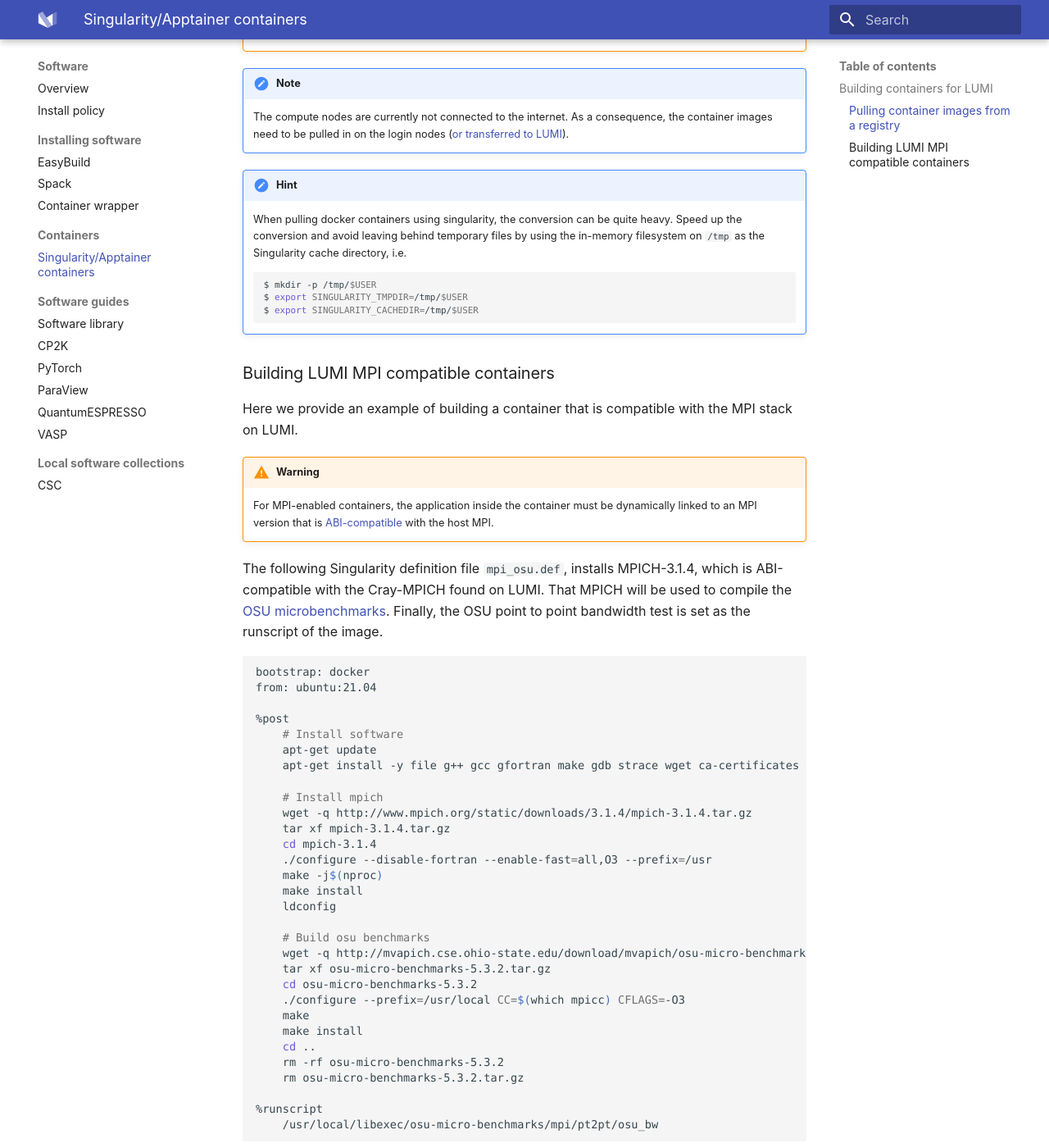
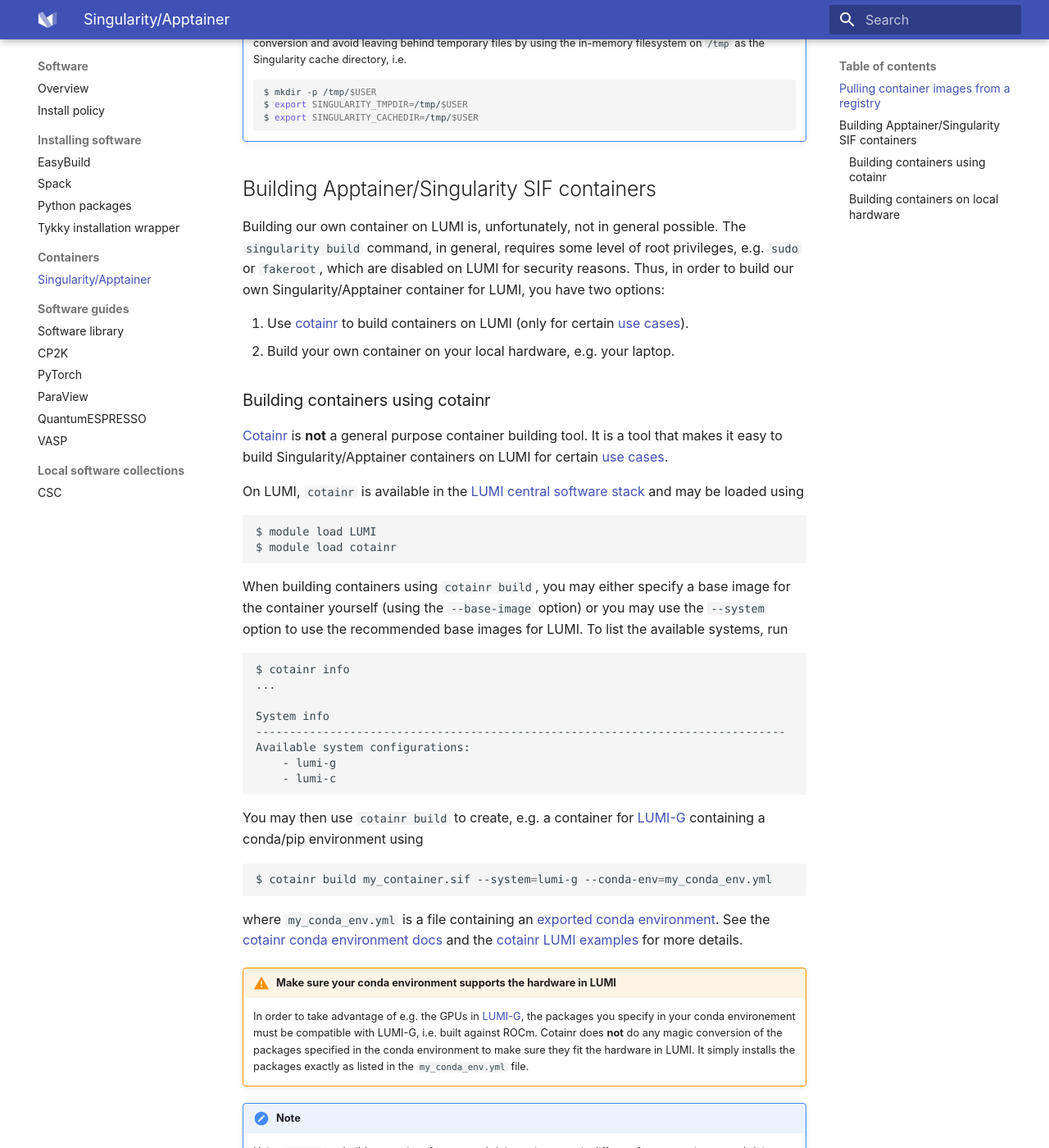
Before and after one commit to Lumi-supercomputer/lumi-userguide, an MkDocs documentation site: the page built from docs/software/containers/singularity.md, in a window 1280 px wide and 1400 px high, scrolled down 1273 px. Shown: the whole window at 82% size. Built offline with MkDocs 1.6.1 and Material for MkDocs 9.7.7, drawn with Linux system fonts in a browser that asks for light colours; some of the changed text lies outside the part shown.

Commit message:
Added description of cotainr to singularity docs.

````diff
--- a/docs/software/containers/singularity.md
+++ b/docs/software/containers/singularity.md
@@ -1,16 +1,28 @@
-# Singularity/Apptainer containers
+# Singularity/Apptainer
 
-[singularityce]: https://docs.sylabs.io/guides/latest/user-guide/
 [apptainer]: http://apptainer.org/docs/user/main/index.html
+[conda-env]: https://conda.io/projects/conda/en/latest/user-guide/tasks/manage-environments.html#sharing-an-environment
+[cotainr]: https://cotainr.readthedocs.io/en/stable/
+[cotainr-conda-env]: https://cotainr.readthedocs.io/en/stable/user_guide/conda_env.html#conda-environments
+[cotainr-lumi-examples]: https://github.com/DeiC-HPC/cotainr/tree/main/examples/LUM
+[cotainr-usecases]: https://cotainr.readthedocs.io/en/stable/user_guide/index.html#use-cases
 [dockerhub]: https://hub.docker.com/
+[docker-wiki]: https://en.wikipedia.org/wiki/Docker_(software)
 [infinity-hub]: https://www.amd.com/en/technologies/infinity-hub
 [mpich-abi]: https://www.mpich.org/abi/
 [osu-benchmark]: https://mvapich.cse.ohio-state.edu/benchmarks/
-[docker-wiki]: https://en.wikipedia.org/wiki/Docker_(software)
+[singularityce]: https://docs.sylabs.io/guides/latest/user-guide/
+[singularity-def-file]: https://docs.sylabs.io/guides/latest/user-guide/definition_files.html
+[tykky-cotainr-diff]: https://github.com/DeiC-HPC/cotainr/issues/37
+
 [container-jobs]: ../../runjobs/scheduled-jobs/container-jobs.md
+[container-wrapper]: ../installing/container-wrapper.md
+[copying-files]: ../../firststeps/movingdata.md
 [easybuild]: ../../software/installing/easybuild.md
+[lumi-g]: ../../hardware/lumig.md
+[lumi-software-stack]: ../../runjobs/lumi_env/softwarestacks.md
+[python-packages]: ../installing/python.md
 [spack]: ../../software/installing/spack.md
-[copying-files]: ../../firststeps/movingdata.md
 
 We support [Singularity][singularityce]/[Apptainer][apptainer] containers as an
 alternative way to bring your scientific application to LUMI instead of
@@ -58,7 +61,7 @@
 run. Instructions for running the container may be found on the [container jobs
 page][container-jobs].
 
-!!! warning Take care when pulling container images
+!!! warning "Take care when pulling container images"
     Please take care to only use images uploaded from reputable sources as
     these images can easily be a source of security vulnerabilities or even
     contain malicious code.
@@ -69,7 +72,7 @@
     ([or transferred to LUMI][copying-files]).
 
 !!! hint
-    When pulling docker containers using singularity, the conversion can be
+    When pulling docker containers using `singularity`, the conversion can be
     quite heavy. Speed up the conversion and avoid leaving behind temporary
     files by using the in-memory filesystem on `/tmp` as the Singularity cache
     directory, i.e.
@@ -80,9 +83,82 @@
     $ export SINGULARITY_CACHEDIR=/tmp/$USER
     ```
 
-### Building LUMI MPI compatible containers
+## Building Apptainer/Singularity SIF containers
 
-Here we provide an example of building a container that is compatible with the
+Building our own container on LUMI is, unfortunately, not in general possible.
+The `singularity build` command, in general, requires some level of root
+privileges, e.g. `sudo` or `fakeroot`, which are disabled on LUMI for security
+reasons. Thus, in order to build our own Singularity/Apptainer container for
+LUMI, you have two options:
+
+1. Use [cotainr][cotainr] to build containers on LUMI (only for certain [use
+   cases][cotainr-usecases]).
+2. Build your own container on your local hardware, e.g. your laptop.
+
+### Building containers using cotainr
+[Cotainr][cotainr] is **not** a general purpose container building tool. It is
+a tool that makes it easy to build Singularity/Apptainer containers on LUMI for
+certain [use cases][cotainr-usecases].
+
+On LUMI, `cotainr` is available in the [LUMI central software stack][lumi-software-stack]
+and may be loaded using
+
+```bash
+$ module load LUMI
+$ module load cotainr
+```
+
+When building containers using `cotainr build`, you may either specify a base
+image for the container yourself (using the `--base-image` option) or you may
+use the `--system` option to use the recommended base images for LUMI. To list
+the available systems, run
+
+```bash
+$ cotainr info
+...
+
+System info
+-------------------------------------------------------------------------------
+Available system configurations:
+    - lumi-g
+    - lumi-c
+```
+
+You may then use `cotainr build` to create, e.g. a container for [LUMI-G][lumi-g]
+containing a conda/pip environment using
+
+```bash
+$ cotainr build my_container.sif --system=lumi-g --conda-env=my_conda_env.yml
+```
+
+where `my_conda_env.yml` is a file containing an [exported conda
+environment][conda-env]. See the [cotainr conda environment
+docs][cotainr-conda-env] and the [cotainr LUMI examples][cotainr-lumi-examples]
+for more details.
+
+!!! warning "Make sure your conda environment supports the hardware in LUMI"
+    In order to take advantage of e.g. the GPUs in [LUMI-G][lumi-g], the packages
+    you specify in your conda environement must be compatible with LUMI-G, i.e.
+    built against ROCm. Cotainr does **not** do any magic conversion of the
+    packages specified in the conda environment to make sure they fit the
+    hardware in LUMI. It simply installs the packages exactly as listed in the
+    `my_conda_env.yml` file.
+
+!!! note
+    Using `cotainr` to build a container from a conda/pip environment is
+    different from wrapping a conda/pip environment using the [Tykky
+    installation wrapper][container-wrapper]. Each serve their own purpose. See
+    the [Python installation guide][python-packages] for an overview of
+    differences and [this GitHub issue][tykky-cotainr-diff] for a detailed
+    discussion of the differences.
+
+See the [cotainr documentation][cotainr] for more details about `cotainr`.
+
+### Building containers on local hardware
+You may also build a Singularity/Apptainer container for LUMI on your local
+hardware and [transfer it to LUMI][copying-files].
+
+As an example, consider building a container that is compatible with the
 MPI stack on LUMI.
 
 !!! warning
@@ -90,10 +166,11 @@
     dynamically linked to an MPI version that is [ABI-compatible][mpich-abi]
     with the host MPI.
 
-The following Singularity definition file `mpi_osu.def`, installs MPICH-3.1.4,
-which is ABI-compatible with the Cray-MPICH found on LUMI. That MPICH will be
-used to compile the [OSU microbenchmarks][osu-benchmark]. Finally, the OSU
-point to point bandwidth test is set as the runscript of the image.
+The following [Singularity definition file][singularity-def-file]
+`mpi_osu.def`, installs MPICH-3.1.4, which is ABI-compatible with the
+Cray-MPICH found on LUMI. That MPICH will be used to compile the [OSU
+microbenchmarks][osu-benchmark]. Finally, the OSU point to point bandwidth test
+is set as the "runscript" of the image.
 
 ```bash
 bootstrap: docker
@@ -128,7 +205,7 @@
     /usr/local/libexec/osu-micro-benchmarks/mpi/pt2pt/osu_bw
 ```
 
-The image can be built **on your local hardware (not LUMI)** with
+The image can be built **on your local hardware (not on LUMI)** with
 
 ```bash
 $ sudo singularity build mpi_osu.sif mpi_osu.def
--- a/mkdocs.yml
+++ b/mkdocs.yml
@@ -47,9 +47,10 @@
     - Installing software:
       - EasyBuild: software/installing/easybuild.md
       - Spack: software/installing/spack.md
-      - Container wrapper: software/installing/container-wrapper.md
+      - Python packages: software/installing/python.md
+      - Tykky installation wrapper: software/installing/container-wrapper.md
     - Containers:
-      - Singularity/Apptainer containers: software/containers/singularity.md
+      - Singularity/Apptainer: software/containers/singularity.md
     - Software guides:
       - Software library: https://lumi-supercomputer.github.io/LUMI-EasyBuild-docs/
       - CP2K: https://lumi-supercomputer.github.io/LUMI-EasyBuild-docs/c/CP2K/
````
Also changed, not shown: other parts of docs/software/containers/singularity.md (+7 -16 lines), docs/software/installing/container-wrapper.md (+1 -1 lines), docs/software/installing/python.md (added, +40 -0 lines).
